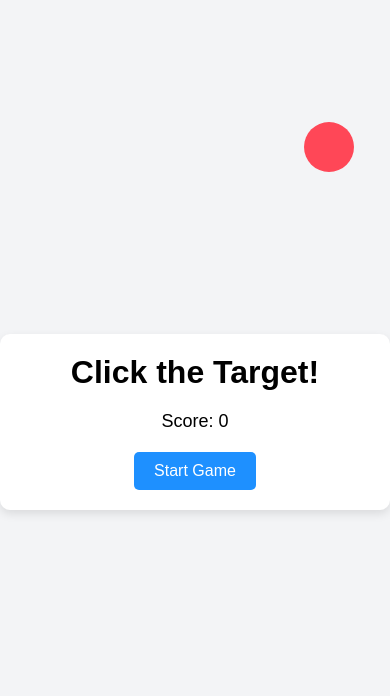
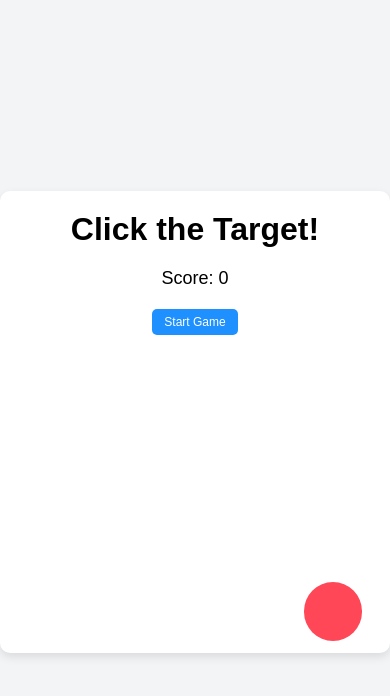
Before and after one commit to devoumes01/webgame, a plain HTML site: page index.html in a window 390 px wide. Both pictures are taken after a click on the button "Start Game". Drawn offline with Linux system fonts and the light colour scheme.

Commit message:
Update styles.css

```diff
--- a/styles.css
+++ b/styles.css
@@ -1,3 +1,4 @@
+/* General Styles */
 body {
   margin: 0;
   padding: 0;
@@ -11,12 +12,15 @@ body {
 
 #game-container {
   text-align: center;
-    max-width: 400px;
-    width: 100%;
+  max-width: 90%;
+  width: 400px;
+  height: 70vh;
   padding: 20px;
   background: white;
   border-radius: 10px;
   box-shadow: 0 4px 10px rgba(0, 0, 0, 0.1);
+  position: relative;
+  overflow: hidden;
 }
 
 h1 {
@@ -29,8 +33,8 @@ body {
 }
 
 #target {
-    width: 50px;
-    height: 50px;
+  width: 10vmin;
+  height: 10vmin;
   background: #ff4757;
   border-radius: 50%;
   position: absolute;
@@ -57,3 +61,37 @@ body {
 #start-btn:hover {
   background: #0056b3;
 }
+
+/* Responsive Design */
+@media (max-width: 768px) {
+  #game-container {
+    width: 95%;
+    height: 60vh;
+  }
+
+  #target {
+    width: 12vmin;
+    height: 12vmin;
+  }
+
+  #start-btn {
+    font-size: 14px;
+    padding: 8px 16px;
+  }
+}
+
+@media (max-width: 480px) {
+  #game-container {
+    height: 50vh;
+  }
+
+  #target {
+    width: 15vmin;
+    height: 15vmin;
+  }
+
+  #start-btn {
+    font-size: 12px;
+    padding: 6px 12px;
+  }
+}
```
Lines whose indentation alone changed are shown as unchanged.
